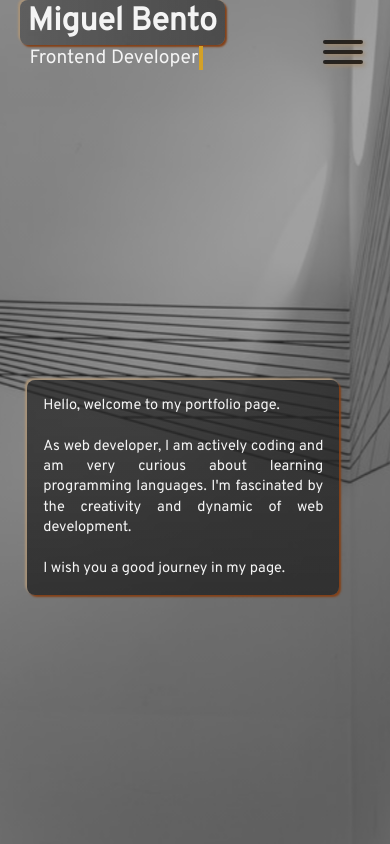
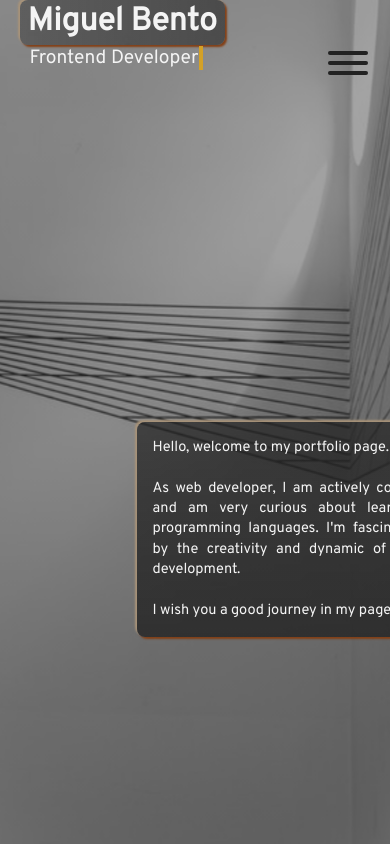
Before and after one commit to Miguel-Bento-Github/portfolio-front-end, a React (Create React App) app: page / in a window 390 px wide. Built offline with nearby package versions, Linux system fonts and the light colour scheme; no server answers; a web font is replaced by a local one.

Commit message:
Improve animations

```diff
--- /dev/null
+++ b/src/animations/blur-in.scss
@@ -0,0 +1 @@
+ @-webkit-keyframes blur-in{0%{-webkit-filter:blur(2px);filter:blur(2px);}100%{-webkit-filter:blur(0);filter:blur(0);}}@keyframes blur-in{0%{-webkit-filter:blur(2px);filter:blur(2px);}100%{-webkit-filter:blur(0);filter:blur(0);}}
--- a/src/animations/text-focus.scss
+++ /dev/null
@@ -1 +0,0 @@
- @-webkit-keyframes text-focus-in{0%{-webkit-filter:blur(12px);filter:blur(12px);opacity:0}100%{-webkit-filter:blur(0);filter:blur(0);opacity:1}}@keyframes text-focus-in{0%{-webkit-filter:blur(12px);filter:blur(12px);opacity:0}100%{-webkit-filter:blur(0);filter:blur(0);opacity:1}}
--- a/src/app.scss
+++ b/src/app.scss
@@ -2,6 +2,7 @@
 @import './sass/font';
 @import './sass/fx';
 @import './animations/appear.scss';
+@import './animations/blur-in.scss';
 
 * {
   margin: 0;
@@ -25,13 +26,6 @@ button,
 input::placeholder,
 input::-webkit-input-placeholder {
   font-family: 'Overpass', sans-serif;
-}
-
-.blur {
-  &-active {
-    filter: blur(2px);
-  }
-  filter: blur(0px);
 }
 
 h1 {
@@ -103,6 +97,10 @@ button {
   min-height: 100vh;
   height: min-content;
   padding: 1vh 12vw 10vh;
+
+  &--blur {
+    animation: blur-in 0s forwards reverse;
+  }
 
   &-header {
     margin: 3vh 0 4vh 0;
--- a/src/components/PageOverview.jsx
+++ b/src/components/PageOverview.jsx
@@ -5,9 +5,7 @@ import { isDesktopWidth } from '../helpers/isMobile';
 import useBlur from '../hooks/useBlur';
 
 const PageOverview = ({ isOpen, close }) => {
-  useLayoutEffect(() => {
-    document.getElementById('section').classList.add('blur');
-  });
+  useBlur(isOpen);
 
   const ref = useRef();
   const display = isOpen ? '' : 'none';
@@ -27,8 +25,6 @@ const PageOverview = ({ isOpen, close }) => {
     </button>
   );
 
-  useBlur(isOpen);
-
   return (
     <div style={{ display }} ref={ref} className='page-overview'>
       <ul className='nav-list'>
--- a/src/components/burger/BurgerIcon.jsx
+++ b/src/components/burger/BurgerIcon.jsx
@@ -5,11 +5,13 @@ function BurgerIcon({ isOpen, toggle }) {
   return (
     <button
       aria-label='open menu'
-      className={isOpen ? 'hamburger hamburger--open' : 'hamburger'}
+      className={isOpen ? 'hamburger open' : 'hamburger'}
       onClick={toggle}
     >
       <div className='hamburger-box'>
-        <div className='hamburger-inner' />
+        <div className='hamburger-inner hamburger-inner-top' />
+        <div className='hamburger-inner hamburger-inner-center' />
+        <div className='hamburger-inner hamburger-inner-bottom' />
       </div>
     </button>
   );
--- a/src/components/burger/burger.scss
+++ b/src/components/burger/burger.scss
@@ -2,89 +2,66 @@
 
 .hamburger {
   position: fixed;
-  top: 3vh;
-  right: 3vw;
+  width: 28px;
+  height: max-content;
+  transform: tra;
+  top: 5vh;
+  right: 5vw;
   z-index: 1;
-  font: inherit;
-  display: inline-block;
-  overflow: visible;
-  margin: 0 auto;
   padding: 15px;
   cursor: pointer;
-  text-transform: none;
-  color: inherit;
-  border: 0;
-  background: transparent;
   outline: thin;
-  transition: opacity linear;
 
-  &:hover:not(.hamburger--open) {
-    .hamburger-inner::before {
-      transform: translateY(1px);
+  &:hover:not(.open) {
+    .hamburger-inner-top {
+      transform: translateY(-5px);
     }
-    .hamburger-inner::after {
-      transform: translateY(-1px);
+
+    .hamburger-inner-bottom {
+      transform: translateY(5px);
     }
   }
 
-  &-box {
-    position: relative;
-    display: inline-block;
-    width: 40px;
-    height: 24px;
-    perspective: 80px;
-    filter: drop-shadow(2px 2px 2px $color-beaver);
-  }
-
   &-inner {
-    top: 50%;
-    display: block;
-    margin-top: -2px;
-  }
-
-  &-inner,
-  &-inner::after,
-  &-inner::before {
-    position: absolute;
     width: 40px;
     height: 4px;
     border-radius: 8px;
     background: $color-dark-grey;
-    background: radial-gradient(
-      ellipse farthest-corner at 1px 1px,
-      $color-dark-grey 0%,
-      $color-raisin-black
-    );
-    transition: transform 500ms linear;
-    opacity: 1;
+    transition: transform 250ms 100ms linear;
   }
 
-  &-inner::after,
-  &-inner::before {
+  &-inner-top,
+  &-inner-bottom {
     display: block;
     content: '';
   }
-  &-inner::before {
-    top: -10px;
+
+  &-inner-top {
+    transform: translateY(-6px);
   }
-  &-inner::after {
-    bottom: -10px;
+  .open &-inner-top {
+    transform: rotate(45deg) translateY(4px);
   }
 
-  &--open &-inner {
-    transform: rotateY(180deg);
-    background: none;
+  &-inner-center {
+    transition: transform 100ms ease-out;
   }
-  &--open &-inner:before {
-    transform: translate3d(0, 10px, 0) rotate(45deg);
-  }
-  &--open &-inner:after {
-    transform: translate3d(0, -10px, 0) rotate(-45deg);
+  .open &-inner-center {
+    transform: rotateX(180deg) translateY(-4px);
+    opacity: 0;
+    transition: opacity 50ms ease-out;
   }
 
-  &-inner--loading,
-  &-inner--loading::before,
-  &-inner--loading::after {
+  &-inner-bottom {
+    transform: translateY(6px);
+  }
+  .open &-inner-bottom {
+    transform: rotate(-45deg) translateY(-6px);
+  }
+
+  &-inner--white,
+  &-inner--white-top,
+  &-inner--white-bottom {
     background: $color-white;
   }
 }
--- a/src/hooks/useBlur.jsx
+++ b/src/hooks/useBlur.jsx
@@ -2,11 +2,11 @@ import { useEffect } from 'react';
 
 export default function useBlur(isOpen) {
   const blur = (section) => {
-    section.classList.add('blur-active');
+    section.classList.add('section--blur');
   };
 
   const unBlur = (section) => {
-    section.classList.remove('blur-active');
+    section.classList.remove('section--blur');
   };
 
   useEffect(() => {
--- a/src/pages/fourOhfour/FourOhFour.jsx
+++ b/src/pages/fourOhfour/FourOhFour.jsx
@@ -5,11 +5,11 @@ import { Link } from 'react-router-dom';
 const FourOhFour = () => {
   useEffect(() => {
     document.querySelector('.hamburger-inner').className +=
-      ' hamburger-inner--loading';
+      ' hamburger-inner--white';
     return () => {
       document
         .querySelector('.hamburger-inner')
-        .classList.remove('hamburger-inner--loading');
+        .classList.remove('hamburger-inner--white');
     };
   }, []);
 
--- a/src/pages/index/home.scss
+++ b/src/pages/index/home.scss
@@ -84,38 +84,51 @@
 }
 
 .home-description {
+  position: relative;
   text-align: justify;
-  position: absolute;
-  right: 13vw;
-  top: 50vh;
+  margin-left: 45vw;
+  margin-right: 5vw;
   padding: 1rem;
   min-width: 300px;
-  max-width: 40vw;
-
+  max-width: 35vw;
+  top: 50vh;
   font-size: calc(14px + (22 - 14) * ((100vw - 300px) / (1600 - 300)));
+  color: $color-white;
+  border-radius: 8px;
+  box-shadow: $box-shadow;
   background: linear-gradient(
     rgba($color-dark-grey, 0.7),
     rgba($color-dark-grey, 0.8)
   );
-  color: $color-white;
-  border-radius: 8px;
-  box-shadow: $box-shadow;
+  z-index: 1;
+
+  &::before {
+    position: absolute;
+    right: 0;
+    top: 0;
+    left: 0;
+    bottom: 0;
+    content: '';
+    background: linear-gradient(
+      rgba($color-dark-grey, 0.7),
+      rgba($color-dark-grey, 0.9)
+    );
+    border-radius: 8px;
+    opacity: 0;
+    z-index: -1;
+    transition: opacity 0.5s linear;
+  }
 
   &:hover {
-    background: linear-gradient(
-      rgba($color-dark-grey, 0.9),
-      rgba($color-dark-grey, 1)
-    );
+    &::before {
+      opacity: 1;
+    }
+
     cursor: default;
   }
 
   @media screen and (max-width: 1150px) {
     max-width: 80vw;
-    top: 45vh;
-  }
-
-  @media (orientation: landscape) and (max-width: 1150px) {
-    top: 35%;
-    left: 20%;
+    margin-left: 35vw;
   }
 }
--- a/src/sass/_fx.scss
+++ b/src/sass/_fx.scss
@@ -1,23 +1,17 @@
 /* fx */
 .slit {
-  // -webkit-animation: slit-in-vertical 0.45s linear both;
-  // animation: slit-in-vertical 0.45s linear both;
+  -webkit-animation: slit-in-vertical 0.45s 50ms linear both;
+  animation: slit-in-vertical 0.45s 50ms linear both;
   overflow: hidden;
 }
 
-.bounce {
-  -webkit-animation: bounce-top 0.9s both;
-  animation: bounce-top 0.9s both;
-  animation-delay: 0.3s;
-}
-
 .shake {
-  -webkit-animation: shake-bottom 0.8s cubic-bezier(0.455, 0.03, 0.515, 0.955)
-    both;
-  animation: shake-bottom 0.8s cubic-bezier(0.455, 0.03, 0.515, 0.955) both;
+  -webkit-animation: shake-bottom 0.8s 50ms
+    cubic-bezier(0.455, 0.03, 0.515, 0.955) both;
+  animation: shake-bottom 0.8s 50ms cubic-bezier(0.455, 0.03, 0.515, 0.955) both;
 }
 
 .zoom {
-  -webkit-animation: zoom 4s ease-out forwards;
-  animation: zoom 4s ease-out forwards;
+  -webkit-animation: zoom 4s 50ms ease-out forwards;
+  animation: zoom 4s 50ms ease-out forwards;
 }
```
Also changed, not shown: src/animations/bounce.scss (deleted, +0 -1 lines).
